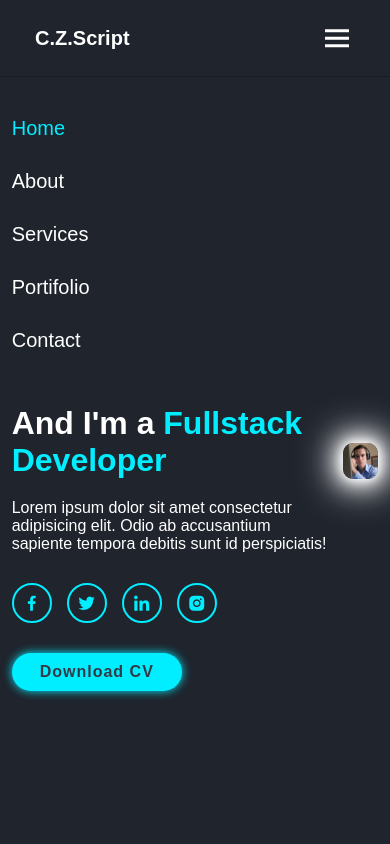
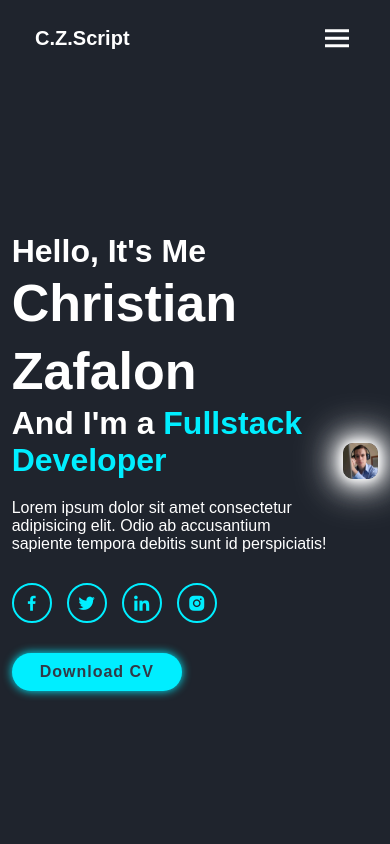
Before and after one commit to Christian-Zafalon/PortifolioZafalon, an Angular app: page /home in a window 390 px wide. Shown: the top 844 px of the page. Built offline with nearby package versions, Linux system fonts and the light colour scheme.

Commit message:
Ajustando o colapse do botão menu navbar

```diff
--- a/src/app/pages/home/home.component.scss
+++ b/src/app/pages/home/home.component.scss
@@ -21,8 +21,10 @@
 
 .home-img {
   position: relative;
-  width: 25vw; /* Reduza o valor para diminuir o tamanho padrão */
-  max-width: 400px; /* Reduza o valor para diminuir o tamanho máximo */
+  width: 25vw;
+  /* Reduza o valor para diminuir o tamanho padrão */
+  max-width: 400px;
+  /* Reduza o valor para diminuir o tamanho máximo */
   margin-left: 15px;
 
   img {
@@ -59,14 +61,22 @@
   box-shadow: 0 0 1rem var(--main-color);
 }
 
-@media (max-width: 991px){
+@media (max-width: 1200px) {
+  html {
+    font-size: 55%;
+  }
+}
+
+@media (max-width: 991px) {
   .header {
     padding: 2rem 3%;
   }
+
   section {
     padding: 10rem 3% 2rem;
   }
-  .footer{
+
+  .footer {
     padding: 2rem 3%;
   }
 }
--- a/src/app/shared/navbar/navbar.component.html
+++ b/src/app/shared/navbar/navbar.component.html
@@ -1,7 +1,8 @@
 <header class="header">
   <a href="#" class="logo">C.Z.Script</a>
-  <i class="bx bx-menu" id="menu-icon"></i>
-  <nav class="navbar">
+  <i [ngClass]="[menuColapse ? 'bx bx-x' : 'bx bx-menu']" class="bx bx-menu" id="menu-icon"
+    (click)="menuIconFunction()"></i>
+  <nav class="navbar" [ngClass]="{ active: menuColapse }">
     <a [ngClass]="{ active: home }" href="#home" class="home">Home</a>
     <a [ngClass]="{ active: about }" href="#about">About</a>
     <a [ngClass]="{ active: services }" href="#services">Services</a>
--- a/src/app/shared/navbar/navbar.component.scss
+++ b/src/app/shared/navbar/navbar.component.scss
@@ -49,7 +49,12 @@
     padding: 1rem 3%;
     background: var(--bg-color);
     border-top: .1rem solid rgba(0, 0, 0, .2);
-    border-top: 0 .5rem 1rem rgba(0, 0, 0, .2);
+    box-shadow: 0 .5rem 1rem rgba(0, 0, 0, .2);
+    display: none;
+  }
+
+  .navbar.active{
+    display: block;
   }
 
   .navbar a {
--- a/src/app/shared/navbar/navbar.component.ts
+++ b/src/app/shared/navbar/navbar.component.ts
@@ -11,6 +11,11 @@ export class NavbarComponent {
   services: boolean = false;
   portifolio: boolean = false;
   contact: boolean = false;
+  menuColapse: boolean = false;
+
+  menuIconFunction() {
+    this.menuColapse = !this.menuColapse;
+  }
 
   @HostListener('window:scroll', ['$event'])
   onScroll() {
```
